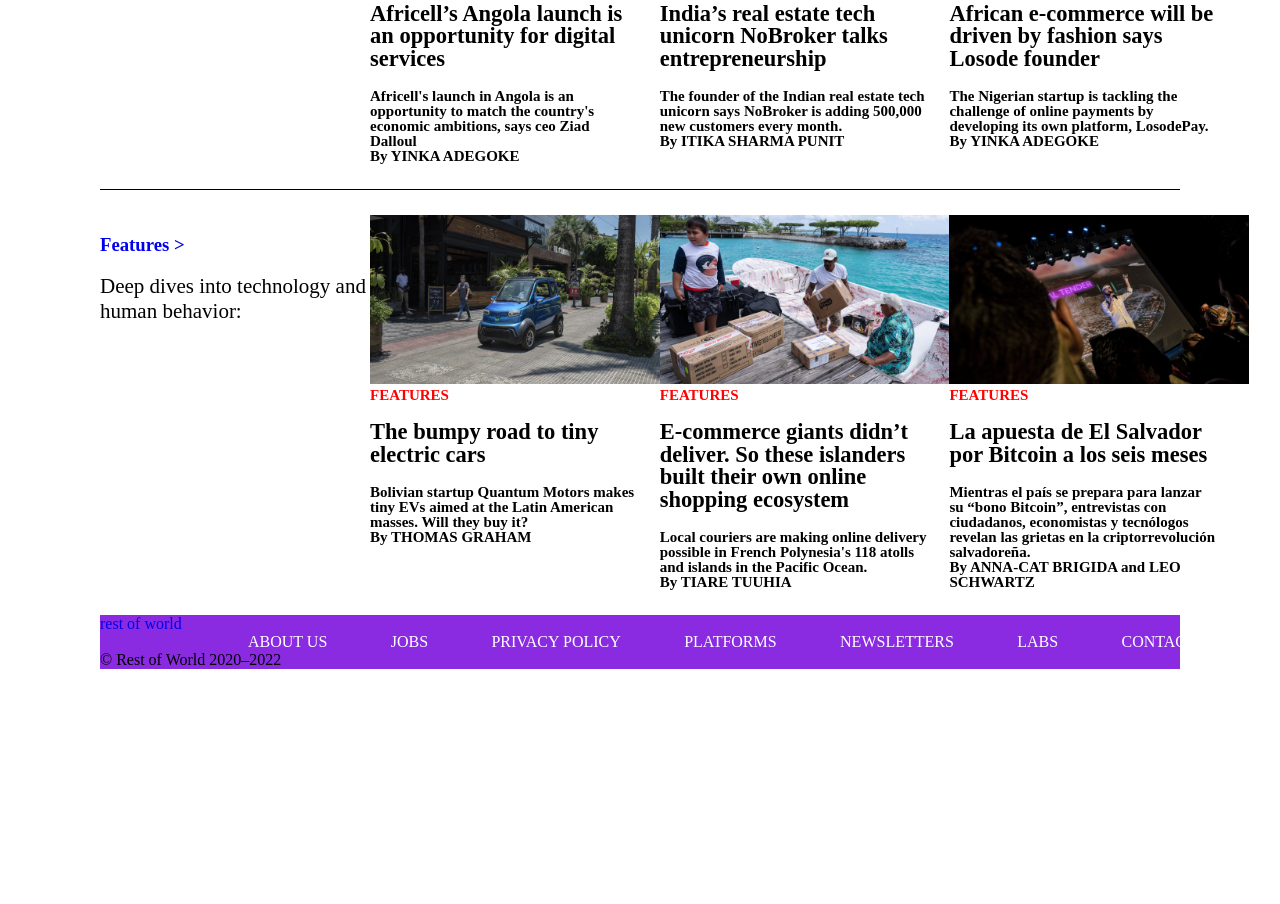
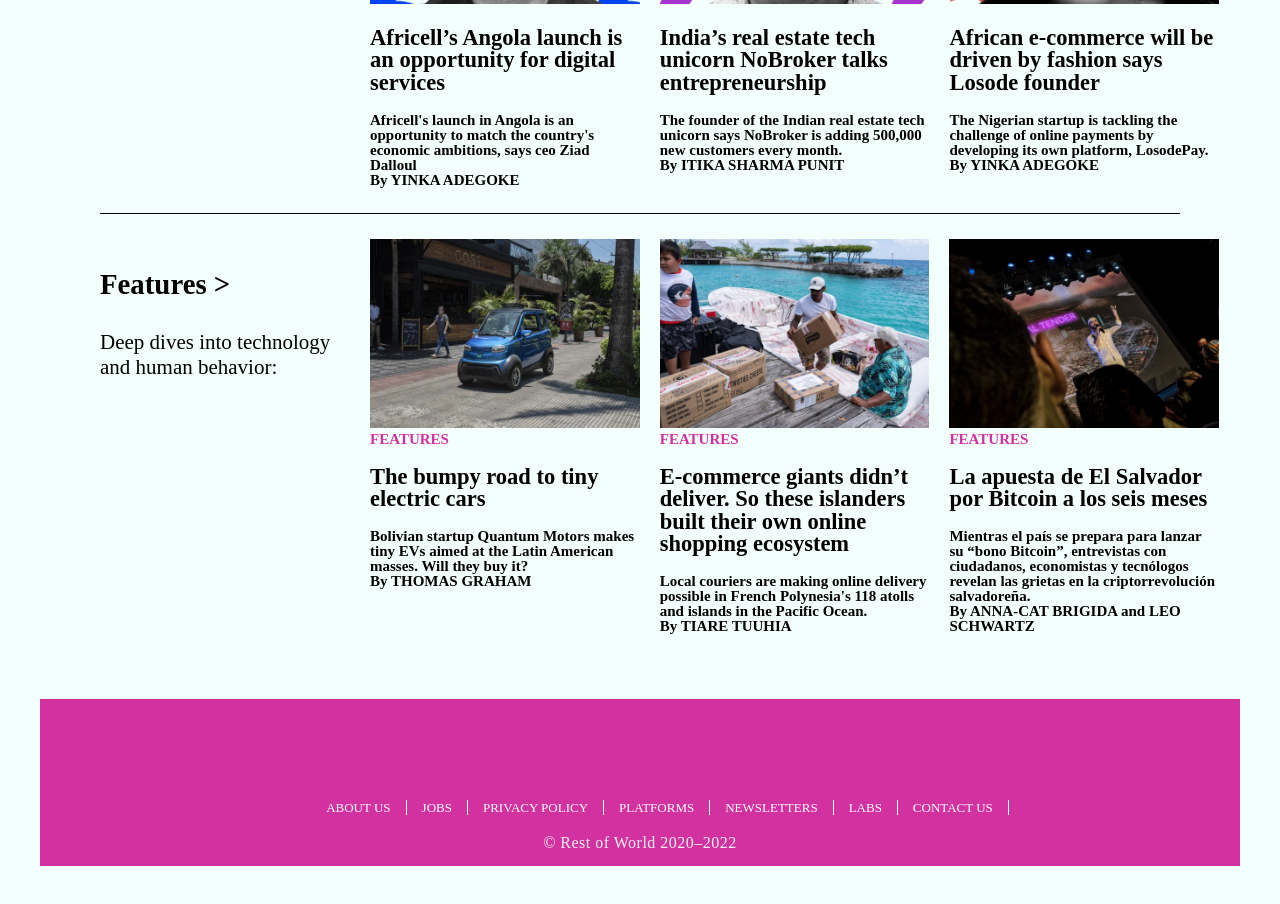
Before and after one commit to princeonyekah/kibomidtermproject1, a plain HTML site: page index.html in a window 1280 px wide. Shown: the part 1650-2554 px from the top of the page. Before the commit the page ends 2319 px from the top, so only its background shows below. Drawn offline with Linux system fonts and the light colour scheme.

Commit message:
final_commit

```diff
--- a/index.html
+++ b/index.html
@@ -353,9 +353,9 @@
 
   <footer>
     <div class="footer-branding">
-      <a class="footer-branding-logo" href="/">
+      <!-- <a class="footer-branding-logo" href="/">
         rest of world
-      </a>
+      </a> -->
     </div>
     <div class="footer-menu">
       <ul id="menu-footer-links" class="menu">
--- a/style.css
+++ b/style.css
@@ -3,7 +3,7 @@ h1, .bylines{
   font-family: sans-serif;
   font-size: 2.8rem;
 }
-body{
+main , header {
   font-family: "GT Sectra", serif;
   padding-left: 100px;
   padding-right: 100px;
@@ -12,9 +12,16 @@ body{
 link{
   font-family: SFMono-Regular,"Roboto Mono","Lucida Console",Monaco,Courier,monospace;
 }
-
+body{
+  background-color: var(--body);
+}
 a{
   text-decoration: none;
+  color: black;
+}
+
+a:hover{
+  color: var(--bright);
 }
 
 ul{
@@ -108,8 +115,6 @@ nav ul{
   margin:0;
 }
 
-
-
 /* Designing the subheader */
 
 .rs{
@@ -146,7 +151,17 @@ nav ul{
   padding-left: 10px;
   height: 100%;
 }
+.masthead-branding-tagline{
+  font-size: 1.2rem;
+}
+.rs-rubric, .bs-rubric{
+  color: var(--bright);
+  font-size: 1.2rem;
+}
 
+.spotlight-header-title{
+  font-size: 1.8rem;
+}
 
 /* Destiny part */
 .block {
@@ -157,8 +172,14 @@ nav ul{
   padding-bottom: 25px;
 }
 
-.block .image-container img{
-  width: 300px
+body .block .spotlight-content .spotlight-story  .image-container img{
+  height:189px;
+  width: 100%;
+  min-width: 100%;
+  min-height: 100%;
+  -o-object-fit: cover;
+  object-fit: cover;
+  margin: 0px;
 }
 
 .block .spotlight-content{
@@ -166,21 +187,16 @@ nav ul{
   grid-gap: 20px;
   grid-template-columns: 33.3% 33.3% 33.3%;
 }
-
-.spotlight-header h3 a:hover{
-  color: red;
+.spotlight-header{
+  padding: 0px 15px 0px 0px;
 }
 
 .spotlight-header-subtitle{
   font-size: 21px;
 }
 
-.spotlight-header{
-
-}
-
 .spotlight-story-dateline a{
-  color: red;
+  color: var(--bright);
   text-transform: uppercase;
   text-decoration: none;
 }
@@ -203,31 +219,51 @@ nav ul{
   text-decoration:underline;
 }
 .spotlight-story:hover .spotlight-story-link, .spotlight-story:hover .spotlight-story-headline,.spotlight-story:hover .spotlight-story-author, .spotlight-story:hover .spotlight-story-author a{
-  color:red
+  color:var(--bright)
 }
 
 
 
 /* footer */
 
-footer{
-  background: blueviolet;
+footer {
+  background-color: var(--bright);
+  display: block ;
+  padding-top: 80px;
+  line-height: 1.5;
+  max-width: 100%;
+  margin: 39.6px;
+  margin: 39.6px;
+
+}
+
+.footer-menu{
+  margin: auto;
 }
 
 footer ul{
   list-style:none;
   display:flex;
   text-align: center;
-  justify-content: space-between;
-  width: 90%;
-  margin:0 10% 0 10%;
+  justify-content: center;
 }
 
 footer .menu-item a {
   color: white;
   text-transform: uppercase;
   text-decoration: none;
-  font-size:12 px;
+  font-size:13px;
+  border-right: 1px solid white;
+  padding: 0 15px;
+}
+
+.footer-copyright {
+  color: #f1f1f1;
+  text-align: center;
+  font-size: 1rem;
+  line-height: 1;
+  letter-spacing: .5px;
+  padding-bottom: 15px;
 }
 
 /* These styles are for the disclaimer -- leave them alone */
@@ -241,3 +277,5 @@ footer .menu-item a {
 body {
   margin: 0
 }
+
+/* copied */
```
